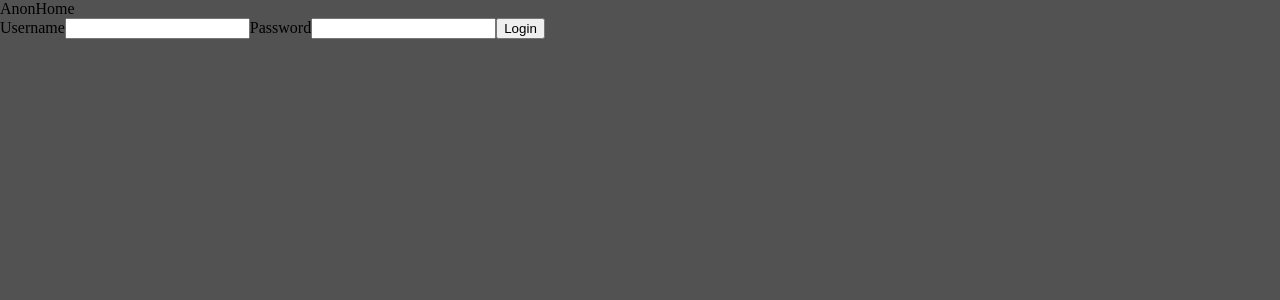
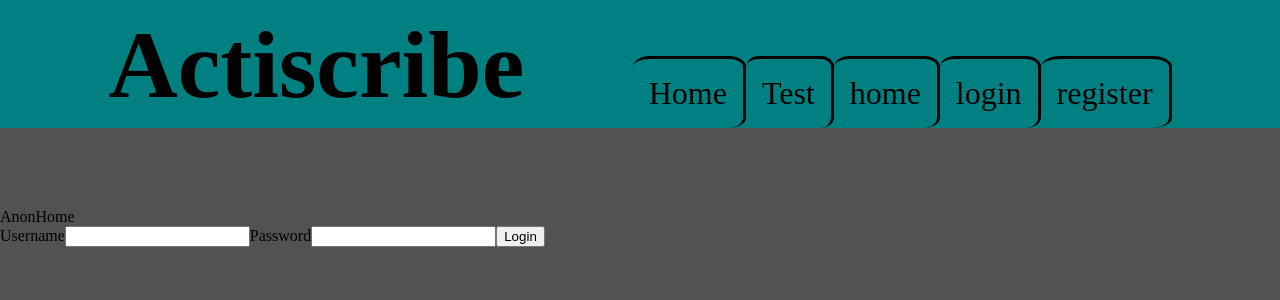
Before and after one commit to Midnight-Sighs/Actiscribe_v2.0, a React (Create React App) app: page / in a window 1280 px wide. Shown: the top 300 px of the page. Built offline with nearby package versions, Linux system fonts and the light colour scheme.

Commit message:
Got the nav link to be tabs and adjusted the sizes and imported it to another page to help with nav the site

```diff
--- a/src/Components/Legos/Navbar/Navbar.jsx
+++ b/src/Components/Legos/Navbar/Navbar.jsx
@@ -1,4 +1,5 @@
 import React from 'react'
+import { NavLink } from 'react-router-dom'
 import './Style/Navbar.css'
 
 
@@ -6,9 +7,15 @@ export const Navbar = () => {
   return (
     <div className='navbar-wrapper'>
         <div className='navbar-cont'>
-            <div className='nav-logo-cont'> <h1>LOGO</h1></div>
-            <div className='nav-links-cont'><h3>Links</h3></div>
-            <div className='nav-log-reg-cont'><h5>login/reg</h5></div>
+            <div className='nav-logo-cont'> <h1>Actiscribe</h1></div>
+            <div className='nav-links-cont'>
+                <NavLink className='text-links link-space' to="/">Home</NavLink>
+                <NavLink className='text-links link-space' to="/TEST">Test</NavLink>
+                <NavLink className='text-links' to="/">home</NavLink>
+                <NavLink className='text-links' to="/">login</NavLink>
+                <NavLink className='text-links' to="/">register</NavLink>
+            </div>
+            {/* <div className='nav-log-reg-cont'><h5>login/reg</h5></div> */}
         </div>
     </div>
   )
--- a/src/Components/Legos/Navbar/Style/Navbar.css
+++ b/src/Components/Legos/Navbar/Style/Navbar.css
@@ -3,12 +3,11 @@
   display: -ms-flexbox;
   display: flex;
   width: 100%;
-  height: 8rem;
-  background-color: goldenrod;
 }
 
 .navbar-cont {
   min-width: 100%;
+  height: 8rem;
   background-color: teal;
   display: -webkit-box;
   display: -ms-flexbox;
@@ -17,8 +16,51 @@
   -webkit-box-direction: normal;
       -ms-flex-direction: row;
           flex-direction: row;
-  -webkit-box-pack: justify;
-      -ms-flex-pack: justify;
-          justify-content: space-between;
+  -webkit-box-pack: space-evenly;
+      -ms-flex-pack: space-evenly;
+          justify-content: space-evenly;
+  -webkit-box-align: center;
+      -ms-flex-align: center;
+          align-items: center;
+  margin-bottom: 5rem;
+}
+
+.nav-logo-cont {
+  display: -webkit-box;
+  display: -ms-flexbox;
+  display: flex;
+  font-size: 3rem;
+}
+
+.nav-links-cont {
+  display: -webkit-box;
+  display: -ms-flexbox;
+  display: flex;
+  -webkit-box-orient: horizontal;
+  -webkit-box-direction: normal;
+      -ms-flex-direction: row;
+          flex-direction: row;
+  -webkit-box-align: end;
+      -ms-flex-align: end;
+          align-items: flex-end;
+  height: 8rem;
+}
+
+.text-links {
+  font-size: 2rem;
+  padding: 1rem;
+  border-style: solid;
+  border-bottom: none;
+  border-left: none;
+  border-radius: 15%;
+  border-color: black;
+  text-decoration: none;
+  color: black;
+}
+
+.text-links:hover {
+  background-color: cadetblue;
+  -webkit-transform: scale(1.1);
+          transform: scale(1.1);
 }
 /*# sourceMappingURL=Navbar.css.map */
--- a/src/Components/Legos/Navbar/Style/Navbar.scss
+++ b/src/Components/Legos/Navbar/Style/Navbar.scss
@@ -1,15 +1,49 @@
 .navbar-wrapper{
     display: flex;
     width: 100%;
-    height: 8rem;
-    background-color:goldenrod;
 }
 
 .navbar-cont{
     min-width: 100%;
+    height: 8rem;
     background-color: teal;
     display: flex;
     flex-direction: row;
-    justify-content: space-between;
+    justify-content: space-evenly;
+    align-items: center;
+    margin-bottom: 5rem;
+}
 
+.nav-logo-cont{
+    display: flex;
+
+    font-size: 3rem;
 }
+
+.nav-links-cont{
+    display: flex;
+    flex-direction: row;
+    align-items: flex-end;
+    height: 8rem;
+}
+
+.link-space{
+    // margin-right:rem;
+}
+
+.text-links{
+    font-size: 2rem;
+    padding: 1rem;
+    border-style: solid;
+    border-bottom: none;
+    border-left: none;
+    border-radius: 15%;
+    border-color: black;
+    text-decoration: none;
+    color: black;
+}
+
+.text-links:hover{
+    background-color: cadetblue;
+    transform: scale(1.1);
+}
--- a/src/Pages/AnonHome/AnonHome.jsx
+++ b/src/Pages/AnonHome/AnonHome.jsx
@@ -1,10 +1,12 @@
 import React from 'react'
+import { Navbar } from '../../Components/Legos/Navbar/Navbar'
 
 import Login from '../../Components/User/Login'
 
 export const AnonHome = () => {
   return (
     <div>
+      <Navbar/>
       AnonHome
       <br />
       <Login />
```
Also changed, not shown: 1 other file (tests, documents, lock files or other folders).
